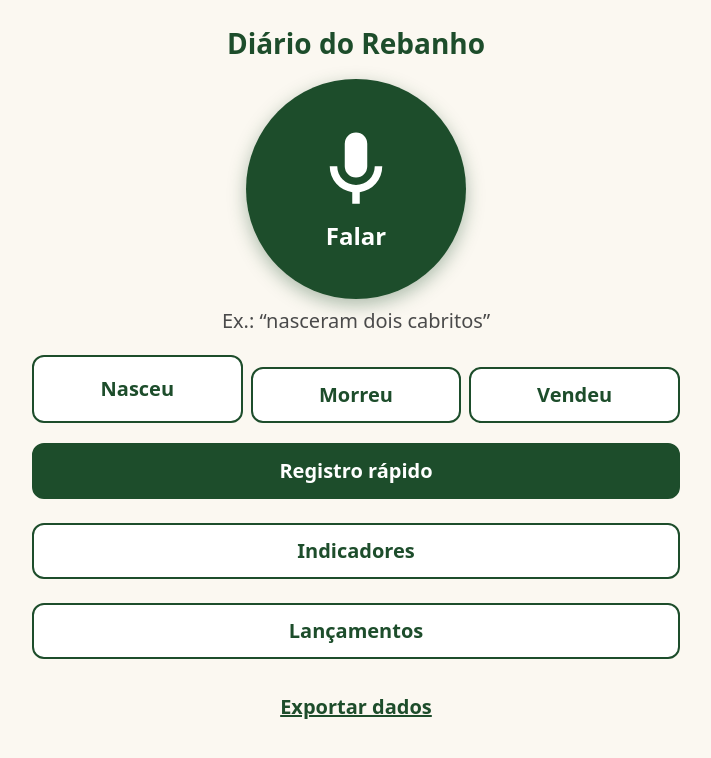
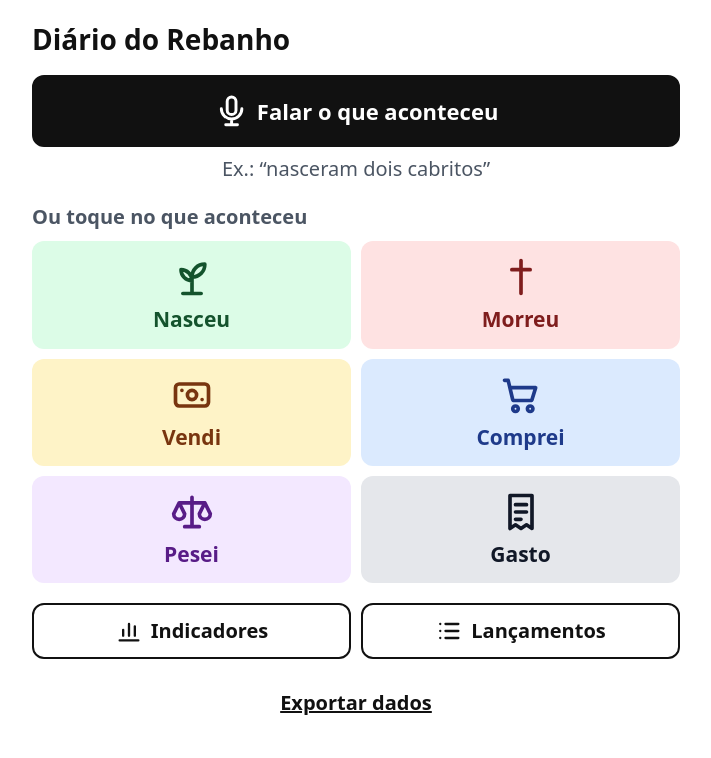
Before and after one commit to lukasgomezaraujo-afk/diario-rebanho, a website with bundled scripts: page public/index.html in a window 1280 px wide. Both pictures are taken after a click on the button "Entendi, começar". Shown: the whole page, without its empty margins (284-995 px from the left). Built offline with nearby package versions, Linux system fonts and the light colour scheme.

Commit message:
Design com botões coloridos: cor e ícone por tipo de lançamento
Co-Authored-By: Claude Opus 5.5 <noreply@anthropic.com>

```diff
--- a/public/app.js
+++ b/public/app.js
@@ -106,6 +106,12 @@ $('#confirmar').addEventListener('cancel', () => fecharConfirmacao(false));
 const chip = (campo, valor, rotulo, ativo, detalhe = '') =>
   `<button type="button" class="chip${ativo ? ' ativo' : ''}" data-campo="${campo}" data-valor="${esc(valor)}" aria-pressed="${ativo}">${esc(rotulo)}${detalhe ? `<small>${esc(detalhe)}</small>` : ''}</button>`;
 
+const icone = (nome) => `<svg class="icone" viewBox="0 0 24 24" aria-hidden="true"><use href="#i-${nome}"/></svg>`;
+
+// Chip de tipo com a mesma cor e ícone do botão da tela inicial.
+const chipTipo = (campo, tipo, ativo) =>
+  `<button type="button" class="chip tipo-${tipo}${ativo ? ' ativo' : ''}" data-campo="${campo}" data-valor="${tipo}" aria-pressed="${ativo}">${icone(tipo)}${ROTULO_ACAO[tipo]}</button>`;
+
 // ---------- Registro por voz ou frase ----------
 
 async function abrirVoz() {
@@ -114,7 +120,7 @@ async function abrirVoz() {
   caixa.textContent = 'Verificando a voz…';
   const voz = await verificarVoz();
   if (voz.ok) {
-    caixa.innerHTML = '<button class="microfone pequeno" data-acao="gravar" id="botao-gravar"><svg viewBox="0 0 24 24" aria-hidden="true"><path d="M12 14a3 3 0 0 0 3-3V5a3 3 0 0 0-6 0v6a3 3 0 0 0 3 3zm5-3a5 5 0 0 1-10 0H5a7 7 0 0 0 6 6.92V21h2v-3.08A7 7 0 0 0 19 11h-2z"/></svg><span>Tocar e falar</span></button>';
+    caixa.innerHTML = `<button class="btn principal falar" data-acao="gravar" id="botao-gravar">${icone('microfone')}<span>Tocar e falar</span></button>`;
   } else {
     caixa.className = 'caixa alerta';
     caixa.innerHTML = `<p><strong>${esc(voz.motivo)}</strong></p><p>Escreva a frase aqui embaixo ou use o registro rápido.</p><button class="btn" data-ir="rapido">Ir para o registro rápido</button>`;
@@ -200,7 +206,7 @@ function renderEntendido() {
   partes.push(`<p class="entendi">Entendi: <strong id="frase-entendida">${esc(fraseEntendida())}</strong>. Está certo?</p>`);
   if (i.avisos.length) partes.push(`<ul class="avisos">${i.avisos.map((a) => `<li>${esc(a)}</li>`).join('')}</ul>`);
   if (falta.has('tipo')) {
-    partes.push(`<p class="rotulo">O que aconteceu?</p><div class="chips">${TIPOS.map((t) => chip('voz-tipo', t, ROTULO_ACAO[t], entendido.tipo === t)).join('')}</div>`);
+    partes.push(`<p class="rotulo">O que aconteceu?</p><div class="chips">${TIPOS.map((t) => chipTipo('voz-tipo', t, entendido.tipo === t)).join('')}</div>`);
   }
   if (falta.has('categoria')) {
     partes.push(`<p class="rotulo">Qual animal?</p><div class="chips categorias">${CATEGORIAS.map((c) => chip('voz-categoria', c, capital(nomeCategoria(c, 1)), entendido.categoria === c, EXPLICACOES[c])).join('')}</div>`);
@@ -256,7 +262,7 @@ function atualizarRapido() {
   const r = rascunho;
   const comAnimal = r.tipo && r.tipo !== 'custo';
   const pronto = r.tipo === 'custo' || Boolean(comAnimal && r.categoria && r.quantidade);
-  $('#chips-tipo').innerHTML = TIPOS_REGISTRO.map((t) => chip('tipo', t, ROTULO_ACAO[t], r.tipo === t)).join('');
+  $('#chips-tipo').innerHTML = TIPOS_REGISTRO.map((t) => chipTipo('tipo', t, r.tipo === t)).join('');
   $('#chips-categoria').innerHTML = CATEGORIAS.map((c) => chip('categoria', c, capital(nomeCategoria(c, 1)), r.categoria === c, EXPLICACOES[c])).join('');
   $('#chips-quantidade').innerHTML = [1, 2, 3, 4, 5, 6].map((n) => chip('quantidade', n, n, r.quantidade === n)).join('');
   $('#grupo-categoria').hidden = !comAnimal;
@@ -309,7 +315,7 @@ function renderLancamentos() {
     ? '<li class="vazio">Nenhum lançamento ainda.</li>'
     : lista.map((r) => `
       <li class="item">
-        <div><span class="data">${formatarData(r.data)}</span> · <strong>${ROTULOS_TIPO[r.tipo]}</strong></div>
+        <div><span class="etiqueta tipo-${r.tipo}">${icone(r.tipo)}${ROTULOS_TIPO[r.tipo]}</span> <span class="data">${formatarData(r.data)}</span></div>
         <div>${esc(capital(descrever(r)))}</div>
         <div class="acoes">
           <button class="btn" data-acao="editar" data-id="${esc(r.id)}">Editar</button>
--- a/public/estilo.css
+++ b/public/estilo.css
@@ -1,17 +1,28 @@
 :root {
-  --fundo: #fbf8f1;
+  --fundo: #ffffff;
   --superficie: #ffffff;
-  --texto: #1a1a1a;
-  --suave: #4a4a4a;
-  --borda: #8a8a8a;
-  --verde: #1d4d2b;
-  --verde-claro: #e3efe5;
-  --terra: #8a4b14;
-  --perigo: #a3201a;
-  --perigo-claro: #fbe9e7;
-  --amarelo-claro: #fff4d6;
-  --foco: #0b57d0;
+  --cinza-claro: #f3f4f6;
+  --texto: #111111;
+  --suave: #4b5563;
+  --borda: #6b7280;
+  --primaria: #111111;
+  --sobre-primaria: #ffffff;
+  --perigo: #b91c1c;
+  --perigo-claro: #fee2e2;
+  --alerta: #92400e;
+  --alerta-claro: #fef3c7;
+  --sucesso: #166534;
+  --sucesso-claro: #dcfce7;
+  --foco: #1d4ed8;
   --raio: 12px;
+
+  /* Uma cor por tipo de lançamento: fundo claro + texto escuro da mesma família. */
+  --nascimento-claro: #dcfce7; --nascimento: #14532d;
+  --morte-claro: #fee2e2; --morte: #7f1d1d;
+  --venda-claro: #fef3c7; --venda: #78350f;
+  --compra-claro: #dbeafe; --compra: #1e3a8a;
+  --pesagem-claro: #f3e8ff; --pesagem: #581c87;
+  --custo-claro: #e5e7eb; --custo: #111827;
 }
 
 * { box-sizing: border-box; }
@@ -34,73 +45,83 @@ main {
 }
 
 h1 { font-size: 1.4rem; margin: 0; }
-.marca { color: var(--verde); text-align: center; margin: 8px 0 16px; }
+.marca { font-weight: 800; margin: 4px 0 16px; }
+.titulo-secao { font-size: 1rem; color: var(--suave); margin: 20px 0 10px; }
 
 button, input, textarea, select { font: inherit; color: inherit; }
 
 :focus-visible { outline: 3px solid var(--foco); outline-offset: 2px; }
 
+.icone { width: 1.4em; height: 1.4em; flex: none; }
+
+.tipo-nascimento { --cor-claro: var(--nascimento-claro); --cor: var(--nascimento); }
+.tipo-morte { --cor-claro: var(--morte-claro); --cor: var(--morte); }
+.tipo-venda { --cor-claro: var(--venda-claro); --cor: var(--venda); }
+.tipo-compra { --cor-claro: var(--compra-claro); --cor: var(--compra); }
+.tipo-pesagem { --cor-claro: var(--pesagem-claro); --cor: var(--pesagem); }
+.tipo-custo { --cor-claro: var(--custo-claro); --cor: var(--custo); }
+
 .btn {
   display: flex;
   align-items: center;
   justify-content: center;
+  gap: 8px;
   width: 100%;
   min-height: 56px;
   padding: 8px 16px;
-  border: 2px solid var(--verde);
+  border: 2px solid var(--primaria);
   border-radius: var(--raio);
   background: var(--superficie);
-  color: var(--verde);
+  color: var(--primaria);
   font-weight: 700;
   cursor: pointer;
   text-align: center;
 }
-.btn.principal { background: var(--verde); color: #fff; }
+.btn.principal { background: var(--primaria); color: var(--sobre-primaria); }
 .btn.perigo { border-color: var(--perigo); color: var(--perigo); }
-.btn.perigo.cheio { background: var(--perigo); color: #fff; }
 .btn:disabled { opacity: .45; cursor: not-allowed; }
 .btn + .btn, .btn + .caixa, .caixa + .btn { margin-top: 12px; }
+
+.btn.falar { min-height: 72px; font-size: 1.1rem; }
+.btn.falar .icone { width: 1.6em; height: 1.6em; }
+.btn.ouvindo { background: var(--perigo); border-color: var(--perigo); }
 
 .link {
   min-height: 56px;
   padding: 0 8px;
   border: 0;
   background: none;
-  color: var(--verde);
+  color: var(--texto);
   font-weight: 700;
   text-decoration: underline;
   cursor: pointer;
 }
 
-.microfone {
+.dica { text-align: center; color: var(--suave); margin: 8px 0 0; }
+
+.acoes-tipo { display: grid; grid-template-columns: 1fr 1fr; gap: 10px; margin-bottom: 20px; }
+.tile {
   display: flex;
   flex-direction: column;
   align-items: center;
   justify-content: center;
-  gap: 4px;
-  width: 11rem;
-  height: 11rem;
-  margin: 8px auto 0;
-  border: 0;
-  border-radius: 50%;
-  background: var(--verde);
-  color: #fff;
-  font-size: 1.2rem;
-  font-weight: 700;
+  gap: 6px;
+  min-height: 104px;
+  padding: 12px 8px;
+  border: 2px solid transparent;
+  border-radius: var(--raio);
+  background: var(--cor-claro);
+  color: var(--cor);
+  font-weight: 800;
+  font-size: 1.05rem;
   cursor: pointer;
-  box-shadow: 0 6px 18px rgba(29, 77, 43, .35);
 }
-.microfone svg { width: 4.5rem; height: 4.5rem; fill: currentColor; }
-.microfone.ouvindo { background: var(--perigo); }
-.microfone.pequeno { width: 8rem; height: 8rem; font-size: 1rem; }
-.microfone.pequeno svg { width: 3rem; height: 3rem; }
+.tile .icone { width: 2.2rem; height: 2.2rem; }
+.tile:active { border-color: var(--cor); }
 
-.dica { text-align: center; color: var(--suave); margin: 8px 0 20px; }
-
-.atalhos { display: grid; grid-template-columns: repeat(3, 1fr); gap: 8px; margin-bottom: 20px; }
-.atalhos .btn { padding: 8px 4px; }
-.menu { display: grid; gap: 12px; }
-.rodape { text-align: center; margin-top: 20px; }
+.menu { display: grid; grid-template-columns: 1fr 1fr; gap: 10px; }
+.menu .btn + .btn { margin-top: 0; }
+.rodape { text-align: center; margin-top: 16px; }
 
 .topo { display: flex; align-items: center; gap: 8px; margin-bottom: 16px; flex-wrap: wrap; }
 .voltar {
@@ -121,10 +142,10 @@ button, input, textarea, select { font: inherit; color: inherit; }
 }
 .caixa p { margin: 0 0 8px; }
 .caixa p:last-child { margin-bottom: 0; }
-.caixa.destaque { border-color: var(--verde); background: var(--verde-claro); margin-bottom: 16px; }
-.caixa.alerta { border-color: var(--terra); background: var(--amarelo-claro); }
-.confianca-alta { border-color: var(--verde); }
-.confianca-media { border-color: var(--terra); background: var(--amarelo-claro); }
+.caixa.destaque { border-color: var(--sucesso); background: var(--sucesso-claro); margin-bottom: 16px; }
+.caixa.alerta { border-color: var(--alerta); background: var(--alerta-claro); }
+.confianca-alta { border-color: var(--sucesso); background: var(--sucesso-claro); }
+.confianca-media { border-color: var(--alerta); background: var(--alerta-claro); }
 .confianca-baixa { border-color: var(--perigo); background: var(--perigo-claro); }
 
 .rotulo { display: block; font-weight: 700; margin: 16px 0 6px; }
@@ -145,6 +166,11 @@ legend { font-weight: 700; font-size: 1.1rem; margin-bottom: 8px; padding: 0; }
 .chips { display: grid; grid-template-columns: repeat(2, 1fr); gap: 8px; }
 .chips.numeros { grid-template-columns: repeat(3, 1fr); }
 .chip {
+  display: flex;
+  flex-direction: column;
+  align-items: center;
+  justify-content: center;
+  gap: 2px;
   min-height: 56px;
   padding: 8px;
   border: 2px solid var(--borda);
@@ -155,8 +181,12 @@ legend { font-weight: 700; font-size: 1.1rem; margin-bottom: 8px; padding: 0; }
   text-align: center;
 }
 .chip small { display: block; font-weight: 400; font-size: .75rem; color: var(--suave); }
-.chip.ativo { border-color: var(--verde); background: var(--verde); color: #fff; }
-.chip.ativo small { color: #e8f2ea; }
+.chip.ativo { border-color: var(--primaria); background: var(--primaria); color: var(--sobre-primaria); }
+.chip.ativo small { color: #e5e7eb; }
+
+/* Chip de tipo: mesma cor do botão da tela inicial. */
+.chip[class*="tipo-"] { flex-direction: row; gap: 8px; border-color: transparent; background: var(--cor-claro); color: var(--cor); }
+.chip[class*="tipo-"].ativo { border-color: var(--cor); background: var(--cor); color: var(--sobre-primaria); }
 
 .erros { color: var(--perigo); font-weight: 700; }
 .erros p { margin: 8px 0; }
@@ -172,6 +202,18 @@ legend { font-weight: 700; font-size: 1.1rem; margin-bottom: 8px; padding: 0; }
 .lista { list-style: none; margin: 0; padding: 0; display: grid; gap: 12px; }
 .item { padding: 12px; border: 2px solid var(--borda); border-radius: var(--raio); background: var(--superficie); }
 .item .data { color: var(--suave); }
+.etiqueta {
+  display: inline-flex;
+  align-items: center;
+  gap: 6px;
+  padding: 2px 10px;
+  border-radius: 999px;
+  background: var(--cor-claro);
+  color: var(--cor);
+  font-weight: 800;
+  font-size: .85rem;
+}
+.etiqueta .icone { width: 1.1rem; height: 1.1rem; }
 .vazio { color: var(--suave); text-align: center; padding: 24px 0; }
 
 .campos-saldo { display: grid; gap: 4px; }
@@ -182,11 +224,11 @@ legend { font-weight: 700; font-size: 1.1rem; margin-bottom: 8px; padding: 0; }
 .periodo .titulo { text-align: center; font-weight: 700; font-size: 1.1rem; }
 .periodo .chip { padding: 0; }
 
-.cartao { padding: 16px; border: 2px solid var(--borda); border-radius: var(--raio); background: var(--superficie); margin-bottom: 12px; }
+.cartao { padding: 16px; border: 2px solid var(--cinza-claro); border-radius: var(--raio); background: var(--cinza-claro); margin-bottom: 12px; }
 .cartao h2 { font-size: 1rem; margin: 0 0 4px; color: var(--suave); }
-.cartao .numero { font-size: 1.8rem; font-weight: 800; color: var(--verde); }
+.cartao .numero { font-size: 1.8rem; font-weight: 800; }
 .cartao .formula { font-size: .8rem; color: var(--suave); margin: 4px 0 0; }
-.linha-cat { display: flex; justify-content: space-between; gap: 8px; padding: 8px 0; border-top: 1px solid #ddd; }
+.linha-cat { display: flex; justify-content: space-between; gap: 8px; padding: 8px 0; border-top: 1px solid #d1d5db; }
 .linha-cat:first-of-type { border-top: 0; }
 .linha-cat small { display: block; color: var(--suave); font-size: .75rem; }
 .linha-cat .final { font-size: 1.3rem; font-weight: 800; white-space: nowrap; }
@@ -200,8 +242,8 @@ legend { font-weight: 700; font-size: 1.1rem; margin-bottom: 8px; padding: 0; }
   margin: 0 auto;
   padding: 14px 16px;
   border-radius: var(--raio);
-  background: #1a1a1a;
-  color: #fff;
+  background: #111111;
+  color: #ffffff;
   font-weight: 700;
   box-shadow: 0 6px 18px rgba(0, 0, 0, .3);
 }
--- a/public/index.html
+++ b/public/index.html
@@ -3,13 +3,26 @@
 <head>
   <meta charset="utf-8">
   <meta name="viewport" content="width=device-width, initial-scale=1">
-  <meta name="theme-color" content="#1d4d2b">
+  <meta name="theme-color" content="#ffffff">
   <title>Diário do Rebanho</title>
   <link rel="icon" href="data:,">
   <link rel="stylesheet" href="/estilo.css">
   <script type="module" src="/app.js"></script>
 </head>
 <body>
+  <svg width="0" height="0" style="position:absolute" aria-hidden="true">
+    <defs>
+      <g id="i-microfone" fill="none" stroke="currentColor" stroke-width="2" stroke-linecap="round" stroke-linejoin="round"><rect x="9" y="2" width="6" height="12" rx="3"/><path d="M5 10a7 7 0 0 0 14 0M12 17v4M8 21h8"/></g>
+      <g id="i-nascimento" fill="none" stroke="currentColor" stroke-width="2" stroke-linecap="round" stroke-linejoin="round"><path d="M12 21v-9M12 12c0-4 3-7 7-7 0 4-3 7-7 7zM12 14c0-3.3-2.7-6-6-6 0 3.3 2.7 6 6 6zM7 21h10"/></g>
+      <g id="i-morte" fill="none" stroke="currentColor" stroke-width="2" stroke-linecap="round" stroke-linejoin="round"><path d="M12 3v18M7 8h10"/></g>
+      <g id="i-venda" fill="none" stroke="currentColor" stroke-width="2" stroke-linecap="round" stroke-linejoin="round"><rect x="3" y="6" width="18" height="12" rx="2"/><circle cx="12" cy="12" r="2.5"/><path d="M6.5 9.5v.01M17.5 14.5v.01"/></g>
+      <g id="i-compra" fill="none" stroke="currentColor" stroke-width="2" stroke-linecap="round" stroke-linejoin="round"><circle cx="9" cy="19.5" r="1.5"/><circle cx="17" cy="19.5" r="1.5"/><path d="M3 4h2l2.4 10.2a1 1 0 0 0 1 .8h8.7a1 1 0 0 0 1-.8L20 8H6"/></g>
+      <g id="i-pesagem" fill="none" stroke="currentColor" stroke-width="2" stroke-linecap="round" stroke-linejoin="round"><path d="M12 4v16M8 20h8M5 7h14M5 7l-3 6a3 3 0 0 0 6 0zM19 7l-3 6a3 3 0 0 0 6 0z"/></g>
+      <g id="i-custo" fill="none" stroke="currentColor" stroke-width="2" stroke-linecap="round" stroke-linejoin="round"><path d="M6 3h12v18l-3-2-3 2-3-2-3 2zM9 8h6M9 12h6M9 16h3"/></g>
+      <g id="i-indicadores" fill="none" stroke="currentColor" stroke-width="2" stroke-linecap="round" stroke-linejoin="round"><path d="M4 20h16M7 16v-5M12 16V6M17 16v-8"/></g>
+      <g id="i-lista" fill="none" stroke="currentColor" stroke-width="2" stroke-linecap="round" stroke-linejoin="round"><path d="M9 6h11M9 12h11M9 18h11M4.5 6h.01M4.5 12h.01M4.5 18h.01"/></g>
+    </defs>
+  </svg>
   <main id="app">
     <section data-tela="aviso" hidden>
       <h1 class="marca">Diário do Rebanho</h1>
@@ -22,20 +35,23 @@
 
     <section data-tela="inicio" hidden>
       <h1 class="marca">Diário do Rebanho</h1>
-      <button class="microfone" data-ir="voz">
-        <svg viewBox="0 0 24 24" aria-hidden="true"><path d="M12 14a3 3 0 0 0 3-3V5a3 3 0 0 0-6 0v6a3 3 0 0 0 3 3zm5-3a5 5 0 0 1-10 0H5a7 7 0 0 0 6 6.92V21h2v-3.08A7 7 0 0 0 19 11h-2z"/></svg>
-        <span>Falar</span>
+      <button class="btn principal falar" data-ir="voz">
+        <svg class="icone" viewBox="0 0 24 24" aria-hidden="true"><use href="#i-microfone"/></svg>
+        Falar o que aconteceu
       </button>
       <p class="dica">Ex.: “nasceram dois cabritos”</p>
-      <div class="atalhos">
-        <button class="btn" data-atalho="nascimento">Nasceu</button>
-        <button class="btn" data-atalho="morte">Morreu</button>
-        <button class="btn" data-atalho="venda">Vendeu</button>
+      <h2 class="titulo-secao">Ou toque no que aconteceu</h2>
+      <div class="acoes-tipo">
+        <button class="tile tipo-nascimento" data-atalho="nascimento"><svg class="icone" viewBox="0 0 24 24" aria-hidden="true"><use href="#i-nascimento"/></svg>Nasceu</button>
+        <button class="tile tipo-morte" data-atalho="morte"><svg class="icone" viewBox="0 0 24 24" aria-hidden="true"><use href="#i-morte"/></svg>Morreu</button>
+        <button class="tile tipo-venda" data-atalho="venda"><svg class="icone" viewBox="0 0 24 24" aria-hidden="true"><use href="#i-venda"/></svg>Vendi</button>
+        <button class="tile tipo-compra" data-atalho="compra"><svg class="icone" viewBox="0 0 24 24" aria-hidden="true"><use href="#i-compra"/></svg>Comprei</button>
+        <button class="tile tipo-pesagem" data-atalho="pesagem"><svg class="icone" viewBox="0 0 24 24" aria-hidden="true"><use href="#i-pesagem"/></svg>Pesei</button>
+        <button class="tile tipo-custo" data-atalho="custo"><svg class="icone" viewBox="0 0 24 24" aria-hidden="true"><use href="#i-custo"/></svg>Gasto</button>
       </div>
       <div class="menu">
-        <button class="btn principal" data-ir="rapido">Registro rápido</button>
-        <button class="btn" data-ir="indicadores">Indicadores</button>
-        <button class="btn" data-ir="lancamentos">Lançamentos</button>
+        <button class="btn" data-ir="indicadores"><svg class="icone" viewBox="0 0 24 24" aria-hidden="true"><use href="#i-indicadores"/></svg>Indicadores</button>
+        <button class="btn" data-ir="lancamentos"><svg class="icone" viewBox="0 0 24 24" aria-hidden="true"><use href="#i-lista"/></svg>Lançamentos</button>
       </div>
       <p class="rodape"><button class="link" data-acao="exportar">Exportar dados</button></p>
     </section>
```
